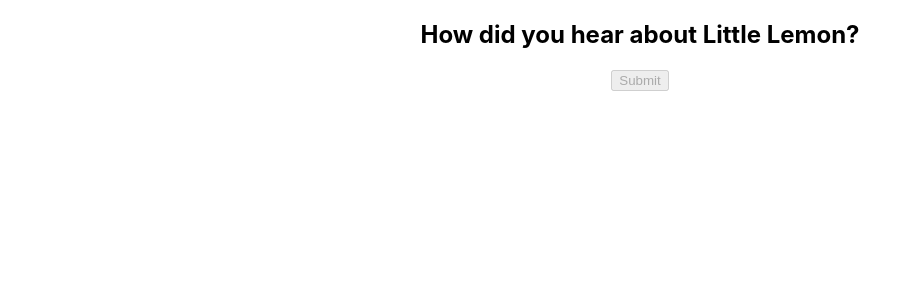
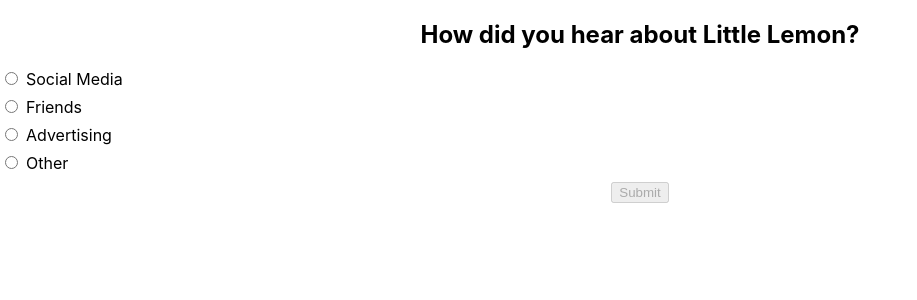
Before and after one commit to wolfy1313/firstapp, a React (Create React App) app: page / in a window 1280 px wide. Shown: the top 300 px of the page, without its empty margins (0-917 px from the left). Built offline with nearby package versions, Linux system fonts and the light colour scheme.

Commit message:
coursera component composition lesson complete + added handleSubmit

```diff
--- a/src/App.js
+++ b/src/App.js
@@ -1,9 +1,15 @@
 import "./App.css";
 import { RadioGroup, RadioOption } from "./Radio";
-import { useState } from "react";
+import { useEffect, useState } from "react";
 
 function App() {
   const [selected, setSelected] = useState("");
+
+  const handleSubmit = (e) => {
+    setSelected("")
+  }
+
+
   return (
     <div className="App">
       <h2>How did you hear about Little Lemon?</h2>
@@ -13,7 +19,7 @@
         <RadioOption value="advertising">Advertising</RadioOption>
         <RadioOption value="other">Other</RadioOption>
       </RadioGroup>
-      <button disabled={!selected}>Submit</button>
+      <button disabled={!selected} onClick={handleSubmit}>Submit</button>
     </div>
   );
 }
--- a/src/Radio/index.js
+++ b/src/Radio/index.js
@@ -4,7 +4,12 @@
 export const RadioGroup = ({ onChange, selected, children }) => {
   // Use React.Children.map and React.cloneElement to clone the children
   // and pass the correct props to each RadioOption
-  const RadioOptions = null;
+  const RadioOptions = React.Children.map(children, (child) => {
+    return React.cloneElement(child, {
+      onChange,
+      checked: child.props.value === selected,
+    })
+  })
 
   return <div className="RadioGroup">{RadioOptions}</div>;
 };
@@ -14,7 +19,7 @@
   // Also, make sure to pass the correct checked prop to the input element
   return (
     <div className="RadioOption">
-      <input id={value} type="radio" name={value} />
+      <input id={value} type="radio" name={value} value={value} checked={checked} onChange={(e) => {onChange(e.target.value)}} />
       <label htmlFor={value}>{children}</label>
     </div>
   );
--- a/src/Radio/styles.css
+++ b/src/Radio/styles.css
@@ -0,0 +1,19 @@
+.RadioGroup {
+  display: flex;
+  flex-direction: column;
+  align-items: flex-start;
+}
+
+.RadioOption {
+  margin-bottom: 8px;
+  cursor: pointer;
+}
+
+input {
+  margin-right: 8px;
+  cursor: pointer;
+}
+
+label {
+  cursor: pointer;
+}
```
